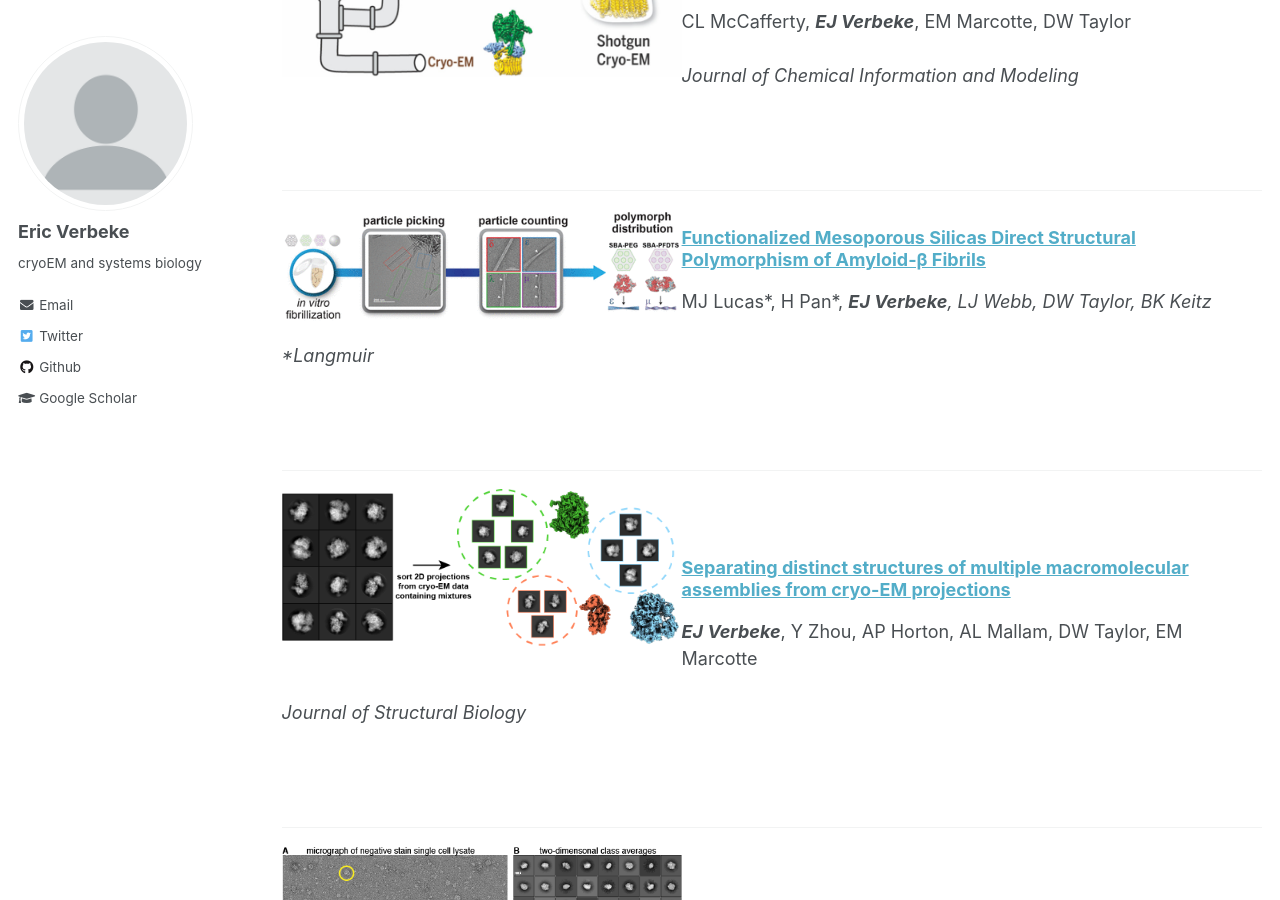
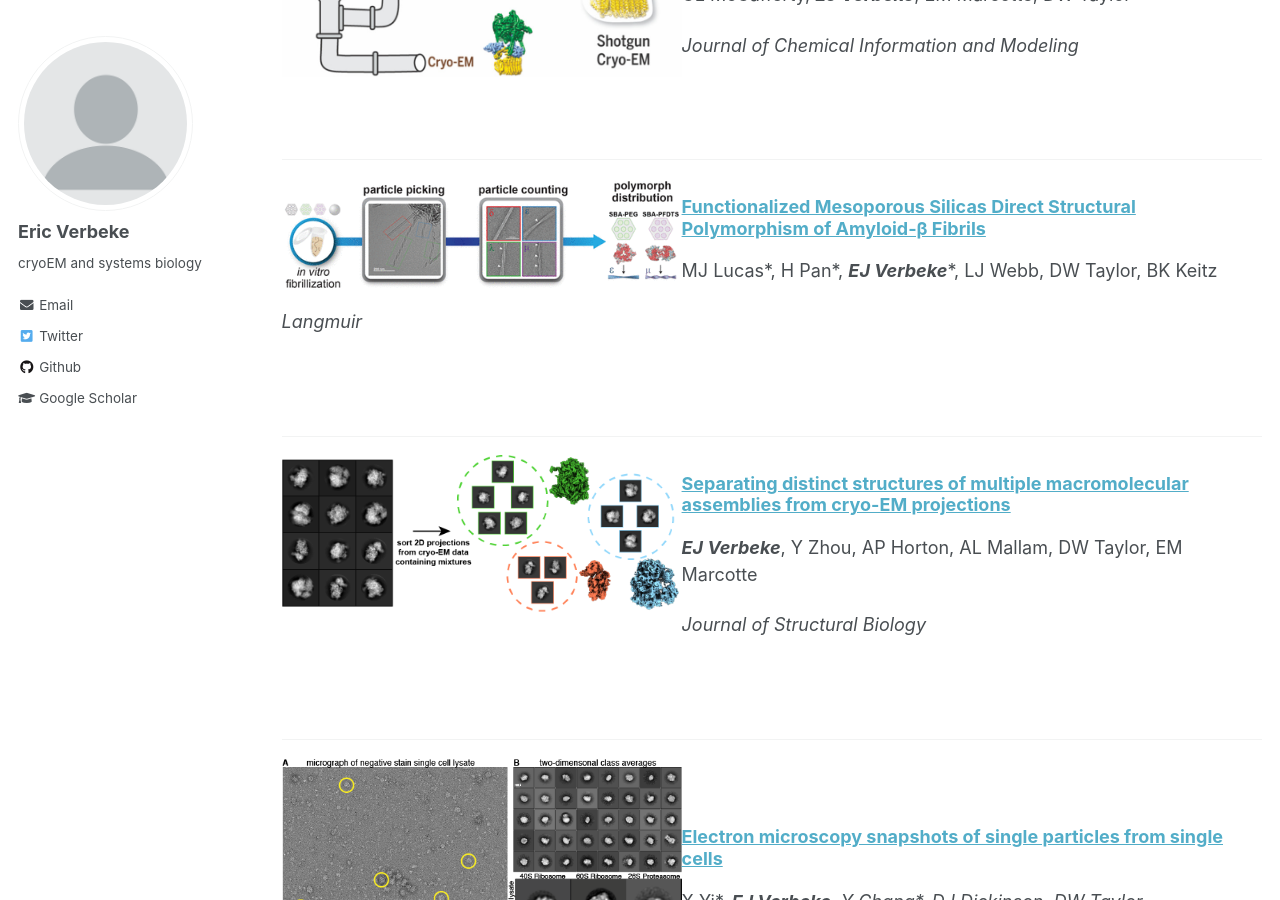
Before and after one commit to EricVerbeke/EricVerbeke.github.io, a Jekyll site: the page built from _pages/publications.md, in a window 1280 px wide and 900 px high, scrolled down 310 px. Built offline with Jekyll 4.4.1, drawn with Linux system fonts in a browser that asks for light colours.

Commit message:
Update publications.md

```diff
--- a/_pages/publications.md
+++ b/_pages/publications.md
@@ -10,11 +10,11 @@ author_profile: true
 
 <img src="../images/JCIM_2020_abstract.jpeg" align=left width="400"/>
 
-<br/><br/>
+<br/>
 
 ### [Structural Biology in the Multi-Omics Era](https://pubs.acs.org/doi/abs/10.1021/acs.jcim.9b01164)
 CL McCafferty, ***EJ Verbeke***, EM Marcotte, DW Taylor
-<br/>
+
 *Journal of Chemical Information and Modeling*
 
 <br clear="left"/><br/>
@@ -28,7 +28,7 @@ CL McCafferty, ***EJ Verbeke***, EM Marcotte, DW Taylor
 
 ### [Functionalized Mesoporous Silicas Direct Structural Polymorphism of Amyloid-β Fibrils](https://pubs.acs.org/doi/abs/10.1021/acs.langmuir.0c00827)
 MJ Lucas\*, H Pan\*, ***EJ Verbeke****, LJ Webb, DW Taylor, BK Keitz
-<br/>
+
 *Langmuir*
 
 <br clear="left"/><br/>
@@ -39,11 +39,9 @@ MJ Lucas\*, H Pan\*, ***EJ Verbeke****, LJ Webb, DW Taylor, BK Keitz
 
 <img src="../images/JSB_2020_abstract.png" align=left width="400"/>
 
-<br/>
-
 ### [Separating distinct structures of multiple macromolecular assemblies from cryo-EM projections](https://doi.org/10.1016/j.jsb.2019.107416)
 ***EJ Verbeke***, Y Zhou, AP Horton, AL Mallam, DW Taylor, EM Marcotte
-<br/>
+
 *Journal of Structural Biology*
 
 <br clear="left"/><br/>
@@ -58,7 +56,6 @@ MJ Lucas\*, H Pan\*, ***EJ Verbeke****, LJ Webb, DW Taylor, BK Keitz
 
 ### [Electron microscopy snapshots of single particles from single cells](https://www.jbc.org/content/294/5/1602.short)
 X Yi\*, ***EJ Verbeke****, Y Chang\*, DJ Dickinson, DW Taylor
-<br/>
 *Journal of Biological Chemistry*
 
 <br clear="left"/><br/>
@@ -69,11 +66,8 @@ X Yi\*, ***EJ Verbeke****, Y Chang\*, DJ Dickinson, DW Taylor
 
 <img src="../images/CellRep_2018_Fig1.png" align=left width="400"/>
 
-<br/>
-
 ### [Classification of single particles from human cell extract reveals distinct structures](https://doi.org/10.1016/j.celrep.2018.06.022)
 ***EJ Verbeke***, AL Mallam, K Drew, EM Marcotte, DW Taylor
-<br/>
 *Cell Reports*
 
 <br clear="left"/><br/>
@@ -84,11 +78,8 @@ X Yi\*, ***EJ Verbeke****, Y Chang\*, DJ Dickinson, DW Taylor
 
 <img src="../images/ACS_2016_abstract.gif" align=left width="400"/>
 
-<br/>
-
 ### [Molecular determinants of tubulin’s C-terminal tail conformational ensemble](https://doi.org/10.1021/acschembio.6b00507)
 KP Wall, M Pagratis, G Armstrong, JL Balsbaugh, ***EJ Verbeke***, CG Pearson, LE Hough
-<br/>
 *ACS Chemical Biology*
 
 <br clear="left"/><br/>
```
